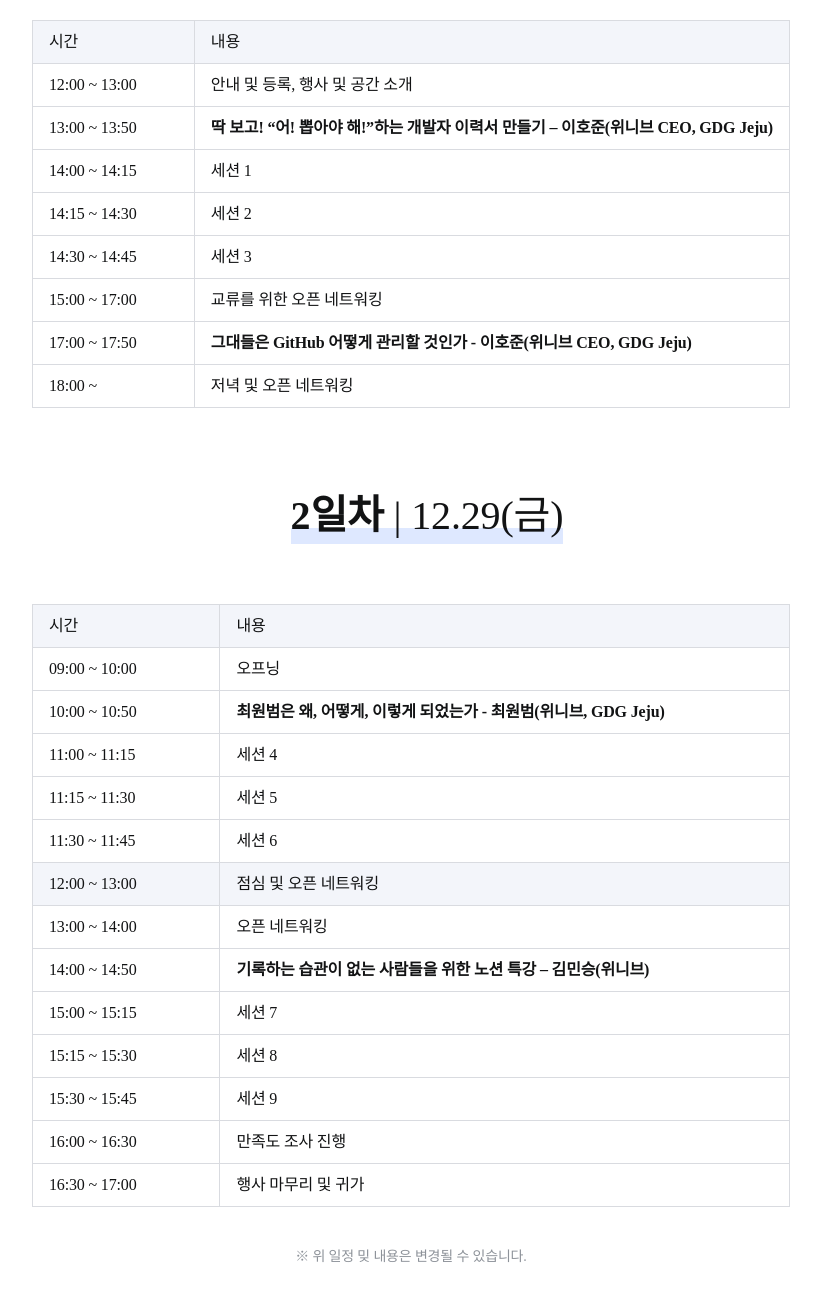
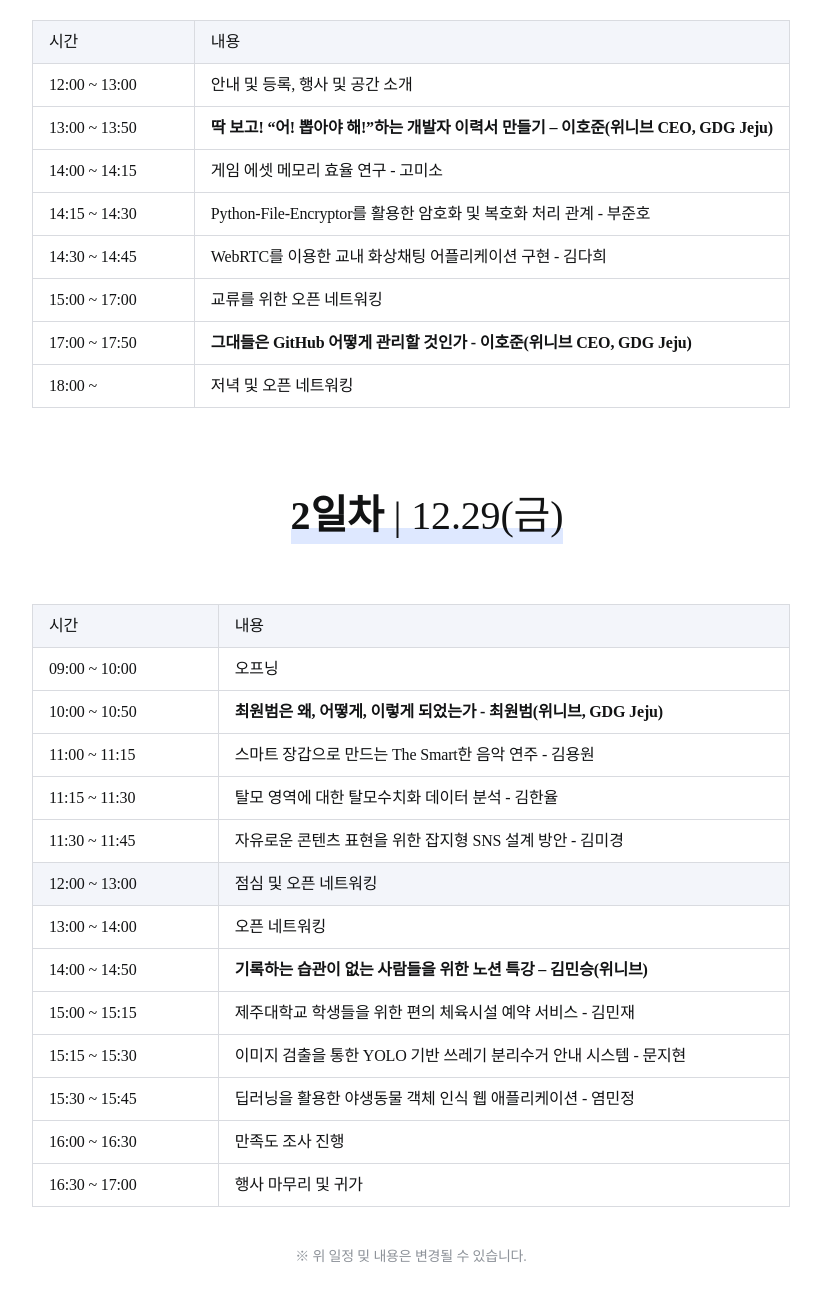
Before and after one commit to weniv/sw-tech-connect, a website: page index.html in a window 1280 px wide. Shown: the part 2958-4258 px from the top of the page, without its empty margins (229-1050 px from the left). Drawn offline with Linux system fonts and the light colour scheme; a web font is replaced by a local one.

Commit message:
:memo: Edit: 세션 주제 및 연사자 추가

```diff
--- a/index.html
+++ b/index.html
@@ -168,15 +168,20 @@
                   </tr>
                   <tr>
                     <td>14:00 ~ 14:15</td>
-                    <td>세션 1</td>
+                    <td>게임 에셋 메모리 효율 연구 - 고미소</td>
                   </tr>
                   <tr>
                     <td>14:15 ~ 14:30</td>
-                    <td>세션 2</td>
+                    <td>
+                      Python-File-Encryptor를 활용한 암호화 및 복호화 처리 관계
+                      - 부준호
+                    </td>
                   </tr>
                   <tr>
                     <td>14:30 ~ 14:45</td>
-                    <td>세션 3</td>
+                    <td>
+                      WebRTC를 이용한 교내 화상채팅 어플리케이션 구현 - 김다희
+                    </td>
                   </tr>
                   <tr>
                     <td>15:00 ~ 17:00</td>
@@ -223,15 +228,19 @@
                   </tr>
                   <tr>
                     <td>11:00 ~ 11:15</td>
-                    <td>세션 4</td>
+                    <td>
+                      스마트 장갑으로 만드는 The Smart한 음악 연주 - 김용원
+                    </td>
                   </tr>
                   <tr>
                     <td>11:15 ~ 11:30</td>
-                    <td>세션 5</td>
+                    <td>탈모 영역에 대한 탈모수치화 데이터 분석 - 김한율</td>
                   </tr>
                   <tr>
                     <td>11:30 ~ 11:45</td>
-                    <td>세션 6</td>
+                    <td>
+                      자유로운 콘텐츠 표현을 위한 잡지형 SNS 설계 방안 - 김미경
+                    </td>
                   </tr>
                   <tr class="table-highlight">
                     <td>12:00 ~ 13:00</td>
@@ -250,15 +259,24 @@
                   </tr>
                   <tr>
                     <td>15:00 ~ 15:15</td>
-                    <td>세션 7</td>
+                    <td>
+                      제주대학교 학생들을 위한 편의 체육시설 예약 서비스 -
+                      김민재
+                    </td>
                   </tr>
                   <tr>
                     <td>15:15 ~ 15:30</td>
-                    <td>세션 8</td>
+                    <td>
+                      이미지 검출을 통한 YOLO 기반 쓰레기 분리수거 안내 시스템 -
+                      문지현
+                    </td>
                   </tr>
                   <tr>
                     <td>15:30 ~ 15:45</td>
-                    <td>세션 9</td>
+                    <td>
+                      딥러닝을 활용한 야생동물 객체 인식 웹 애플리케이션 -
+                      염민정
+                    </td>
                   </tr>
                   <tr>
                     <td>16:00 ~ 16:30</td>
```
